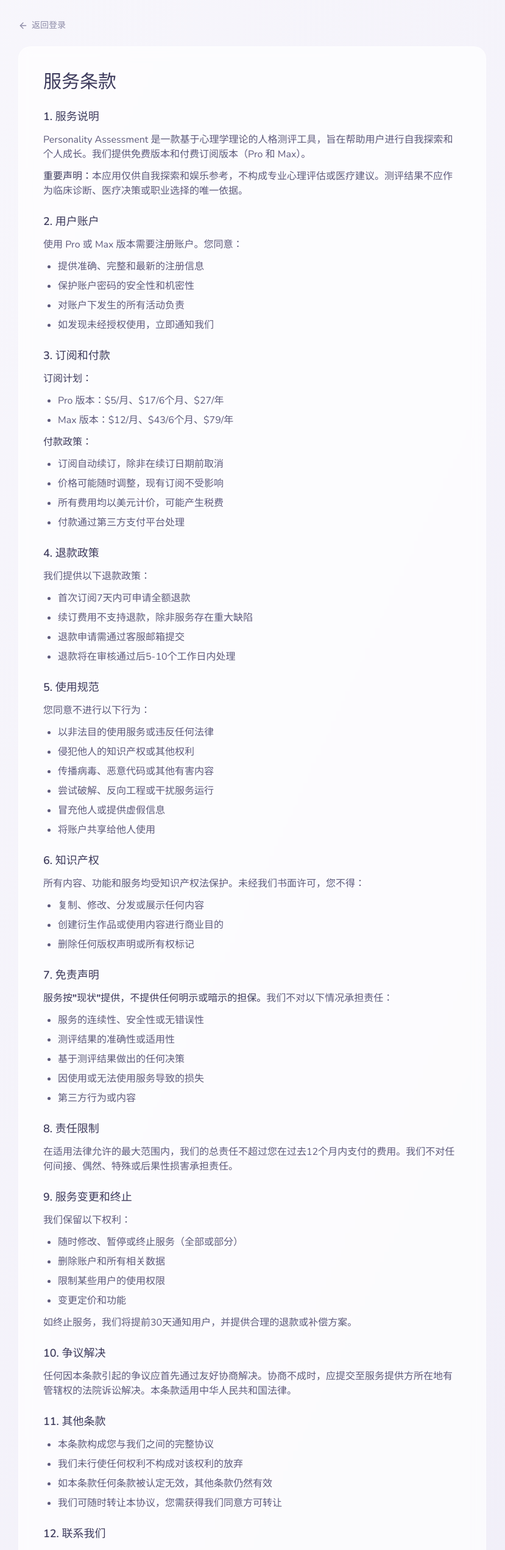
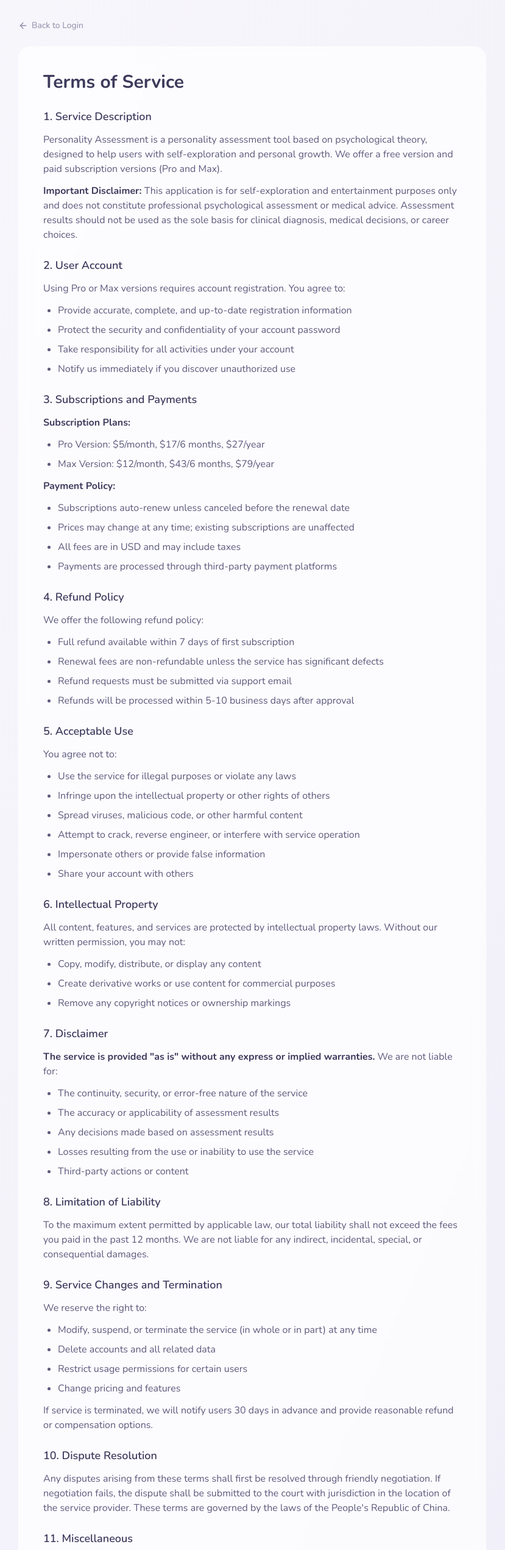
Before and after one commit to DanielStilwell/Temperament, a React (Vite) app: page /terms in a window 1280 px wide. Shown: the top 2542 px of the page at 61% size, without its empty margins (226-1055 px from the left). Built offline with nearby package versions, Linux system fonts and the light colour scheme; no server answers.

Commit message:
refactor: 隐私政策和服务条款改为英文，删除儿童隐私条款
- Privacy Policy: 转为英文，删除第7节儿童隐私条款
- Terms of Service: 转为英文
- 返回按钮文本改为 'Back to Login'

```diff
--- a/src/pages/PrivacyPolicyPage.tsx
+++ b/src/pages/PrivacyPolicyPage.tsx
@@ -10,7 +10,7 @@ export default function PrivacyPolicyPage() {
           className="inline-flex items-center gap-1.5 text-sm text-[#8E8CA8] hover:text-[#5B4FCF] transition-colors mb-6"
         >
           <ArrowLeft className="w-4 h-4" />
-          返回登录
+          Back to Login
         </Link>
 
         <div className="rounded-[20px] bg-white/70 backdrop-blur-[10px] border border-white/50 p-8 md:p-10">
@@ -18,93 +18,86 @@ export default function PrivacyPolicyPage() {
             className="text-2xl md:text-3xl font-bold text-[#3D3A5C] mb-6"
             style={{ fontFamily: "'Nunito', 'PingFang SC', sans-serif" }}
           >
-            隐私政策
+            Privacy Policy
           </h1>
 
           <div className="space-y-6 text-[#5D5A7C] text-sm md:text-base leading-relaxed">
             <section>
-              <h2 className="text-lg font-semibold text-[#3D3A5C] mb-3">1. 信息收集</h2>
+              <h2 className="text-lg font-semibold text-[#3D3A5C] mb-3">1. Information Collection</h2>
               <p className="mb-3">
-                我们收集的信息包括但不限于：电子邮件地址、账户密码（加密存储）、测评结果数据、团队管理数据等。这些信息用于提供个性化服务、改善用户体验以及保护账户安全。
+                We collect information including but not limited to: email addresses, account passwords (encrypted), assessment results, and team management data. This information is used to provide personalized services, improve user experience, and protect account security.
               </p>
               <p>
-                对于免费版本用户，数据仅存储在本地浏览器中，不会上传至服务器。对于 Pro 和 Max 版本用户，数据将存储在我们的安全服务器上，以便实现跨设备访问和团队协作功能。
+                For free version users, data is stored locally in the browser and not uploaded to servers. For Pro and Max version users, data is stored on our secure servers to enable cross-device access and team collaboration features.
               </p>
             </section>
 
             <section>
-              <h2 className="text-lg font-semibold text-[#3D3A5C] mb-3">2. 信息使用</h2>
+              <h2 className="text-lg font-semibold text-[#3D3A5C] mb-3">2. Information Usage</h2>
               <p className="mb-3">
-                我们使用收集的信息来：
+                We use the collected information to:
               </p>
               <ul className="list-disc pl-6 space-y-2">
-                <li>提供、维护和改进我们的服务</li>
-                <li>处理您的订阅和付款</li>
-                <li>发送服务相关的通知和更新</li>
-                <li>分析使用趋势以优化产品功能</li>
-                <li>防止欺诈和确保平台安全</li>
+                <li>Provide, maintain, and improve our services</li>
+                <li>Process your subscriptions and payments</li>
+                <li>Send service-related notifications and updates</li>
+                <li>Analyze usage trends to optimize product features</li>
+                <li>Prevent fraud and ensure platform security</li>
               </ul>
             </section>
 
             <section>
-              <h2 className="text-lg font-semibold text-[#3D3A5C] mb-3">3. 信息共享</h2>
+              <h2 className="text-lg font-semibold text-[#3D3A5C] mb-3">3. Information Sharing</h2>
               <p className="mb-3">
-                我们不会出售、交易或以其他方式将您的个人信息转让给第三方。但在以下情况下，我们可能会共享您的信息：
+                We do not sell, trade, or otherwise transfer your personal information to third parties. However, we may share your information in the following circumstances:
               </p>
               <ul className="list-disc pl-6 space-y-2">
-                <li>经您明确同意</li>
-                <li>与帮助我们运营的服务提供商共享（如支付处理商、云服务提供商）</li>
-                <li>遵守法律义务或响应合法的政府请求</li>
-                <li>保护我们的权利、隐私、安全或财产</li>
+                <li>With your explicit consent</li>
+                <li>With service providers who help us operate (such as payment processors, cloud service providers)</li>
+                <li>To comply with legal obligations or respond to lawful government requests</li>
+                <li>To protect our rights, privacy, safety, or property</li>
               </ul>
             </section>
 
             <section>
-              <h2 className="text-lg font-semibold text-[#3D3A5C] mb-3">4. 数据安全</h2>
+              <h2 className="text-lg font-semibold text-[#3D3A5C] mb-3">4. Data Security</h2>
               <p>
-                我们采用业界标准的安全措施来保护您的信息，包括但不限于：数据加密传输（HTTPS）、密码哈希存储、访问控制、定期安全审计等。然而，没有任何互联网传输或电子存储方法是 100% 安全的，我们无法保证绝对的安全性。
+                We employ industry-standard security measures to protect your information, including but not limited to: encrypted data transmission (HTTPS), password hashing, access controls, and regular security audits. However, no internet transmission or electronic storage method is 100% secure, and we cannot guarantee absolute security.
               </p>
             </section>
 
             <section>
-              <h2 className="text-lg font-semibold text-[#3D3A5C] mb-3">5. Cookie 和跟踪技术</h2>
+              <h2 className="text-lg font-semibold text-[#3D3A5C] mb-3">5. Cookies and Tracking Technologies</h2>
               <p>
-                我们使用 Cookie 和类似的跟踪技术来收集信息、改善服务性能和个性化用户体验。您可以在浏览器设置中管理 Cookie 偏好，但禁用 Cookie 可能会影响某些功能的正常使用。
+                We use cookies and similar tracking technologies to collect information, improve service performance, and personalize user experience. You can manage cookie preferences in your browser settings, but disabling cookies may affect the functionality of certain features.
               </p>
             </section>
 
             <section>
-              <h2 className="text-lg font-semibold text-[#3D3A5C] mb-3">6. 您的权利</h2>
+              <h2 className="text-lg font-semibold text-[#3D3A5C] mb-3">6. Your Rights</h2>
               <p className="mb-3">
-                您有权：
+                You have the right to:
               </p>
               <ul className="list-disc pl-6 space-y-2">
-                <li>访问和更新您的个人信息</li>
-                <li>请求删除您的账户和相关数据</li>
-                <li>选择退出营销通信</li>
-                <li>请求获取您的数据副本</li>
-                <li>反对某些数据处理活动</li>
+                <li>Access and update your personal information</li>
+                <li>Request deletion of your account and related data</li>
+                <li>Opt out of marketing communications</li>
+                <li>Request a copy of your data</li>
+                <li>Object to certain data processing activities</li>
               </ul>
             </section>
 
             <section>
-              <h2 className="text-lg font-semibold text-[#3D3A5C] mb-3">7. 儿童隐私</h2>
+              <h2 className="text-lg font-semibold text-[#3D3A5C] mb-3">7. Policy Updates</h2>
               <p>
-                我们的服务不面向 13 岁以下的儿童。我们不会故意收集 13 岁以下儿童的个人信息。如果您发现您的孩子向我们提供了信息，请联系我们，我们将采取适当措施删除该信息。
+                We may update this privacy policy from time to time. Significant changes will be notified to you prominently on this page. Continued use of our services indicates your acceptance of the updated policy.
               </p>
             </section>
 
             <section>
-              <h2 className="text-lg font-semibold text-[#3D3A5C] mb-3">8. 政策更新</h2>
+              <h2 className="text-lg font-semibold text-[#3D3A5C] mb-3">8. Contact Us</h2>
               <p>
-                我们可能会不时更新本隐私政策。重大变更将在本页面显著位置通知您。继续使用我们的服务即表示您接受更新后的政策。
-              </p>
-            </section>
-
-            <section>
-              <h2 className="text-lg font-semibold text-[#3D3A5C] mb-3">9. 联系我们</h2>
-              <p>
-                如果您对本隐私政策有任何疑问或建议，请通过以下方式联系我们：
+                If you have any questions or suggestions about this privacy policy, please contact us at:
               </p>
               <div className="mt-3 p-4 rounded-xl bg-[#F8F7FC] border border-[#E8E6F5]">
                 <p className="font-medium text-[#5B4FCF]">tempesup@qq.com</p>
@@ -113,7 +106,7 @@ export default function PrivacyPolicyPage() {
 
             <div className="pt-6 border-t border-[#E8E6F5]">
               <p className="text-xs text-[#8E8CA8]">
-                最后更新日期：2026年7月30日
+                Last updated: July 30, 2026
               </p>
             </div>
           </div>
--- a/src/pages/TermsOfServicePage.tsx
+++ b/src/pages/TermsOfServicePage.tsx
@@ -10,7 +10,7 @@ export default function TermsOfServicePage() {
           className="inline-flex items-center gap-1.5 text-sm text-[#8E8CA8] hover:text-[#5B4FCF] transition-colors mb-6"
         >
           <ArrowLeft className="w-4 h-4" />
-          返回登录
+          Back to Login
         </Link>
 
         <div className="rounded-[20px] bg-white/70 backdrop-blur-[10px] border border-white/50 p-8 md:p-10">
@@ -18,151 +18,151 @@ export default function TermsOfServicePage() {
             className="text-2xl md:text-3xl font-bold text-[#3D3A5C] mb-6"
             style={{ fontFamily: "'Nunito', 'PingFang SC', sans-serif" }}
           >
-            服务条款
+            Terms of Service
           </h1>
 
           <div className="space-y-6 text-[#5D5A7C] text-sm md:text-base leading-relaxed">
             <section>
-              <h2 className="text-lg font-semibold text-[#3D3A5C] mb-3">1. 服务说明</h2>
+              <h2 className="text-lg font-semibold text-[#3D3A5C] mb-3">1. Service Description</h2>
               <p className="mb-3">
-                Personality Assessment 是一款基于心理学理论的人格测评工具，旨在帮助用户进行自我探索和个人成长。我们提供免费版本和付费订阅版本（Pro 和 Max）。
+                Personality Assessment is a personality assessment tool based on psychological theory, designed to help users with self-exploration and personal growth. We offer a free version and paid subscription versions (Pro and Max).
               </p>
               <p>
-                <strong className="text-[#3D3A5C]">重要声明：</strong>本应用仅供自我探索和娱乐参考，不构成专业心理评估或医疗建议。测评结果不应作为临床诊断、医疗决策或职业选择的唯一依据。
+                <strong className="text-[#3D3A5C]">Important Disclaimer:</strong> This application is for self-exploration and entertainment purposes only and does not constitute professional psychological assessment or medical advice. Assessment results should not be used as the sole basis for clinical diagnosis, medical decisions, or career choices.
               </p>
             </section>
 
             <section>
-              <h2 className="text-lg font-semibold text-[#3D3A5C] mb-3">2. 用户账户</h2>
+              <h2 className="text-lg font-semibold text-[#3D3A5C] mb-3">2. User Account</h2>
               <p className="mb-3">
-                使用 Pro 或 Max 版本需要注册账户。您同意：
+                Using Pro or Max versions requires account registration. You agree to:
               </p>
               <ul className="list-disc pl-6 space-y-2">
-                <li>提供准确、完整和最新的注册信息</li>
-                <li>保护账户密码的安全性和机密性</li>
-                <li>对账户下发生的所有活动负责</li>
-                <li>如发现未经授权使用，立即通知我们</li>
+                <li>Provide accurate, complete, and up-to-date registration information</li>
+                <li>Protect the security and confidentiality of your account password</li>
+                <li>Take responsibility for all activities under your account</li>
+                <li>Notify us immediately if you discover unauthorized use</li>
               </ul>
             </section>
 
             <section>
-              <h2 className="text-lg font-semibold text-[#3D3A5C] mb-3">3. 订阅和付款</h2>
+              <h2 className="text-lg font-semibold text-[#3D3A5C] mb-3">3. Subscriptions and Payments</h2>
               <p className="mb-3">
-                <strong className="text-[#3D3A5C]">订阅计划：</strong>
+                <strong className="text-[#3D3A5C]">Subscription Plans:</strong>
               </p>
               <ul className="list-disc pl-6 space-y-2 mb-3">
-                <li>Pro 版本：$5/月、$17/6个月、$27/年</li>
-                <li>Max 版本：$12/月、$43/6个月、$79/年</li>
+                <li>Pro Version: $5/month, $17/6 months, $27/year</li>
+                <li>Max Version: $12/month, $43/6 months, $79/year</li>
               </ul>
               <p className="mb-3">
-                <strong className="text-[#3D3A5C]">付款政策：</strong>
+                <strong className="text-[#3D3A5C]">Payment Policy:</strong>
               </p>
               <ul className="list-disc pl-6 space-y-2">
-                <li>订阅自动续订，除非在续订日期前取消</li>
-                <li>价格可能随时调整，现有订阅不受影响</li>
-                <li>所有费用均以美元计价，可能产生税费</li>
-                <li>付款通过第三方支付平台处理</li>
+                <li>Subscriptions auto-renew unless canceled before the renewal date</li>
+                <li>Prices may change at any time; existing subscriptions are unaffected</li>
+                <li>All fees are in USD and may include taxes</li>
+                <li>Payments are processed through third-party payment platforms</li>
               </ul>
             </section>
 
             <section>
-              <h2 className="text-lg font-semibold text-[#3D3A5C] mb-3">4. 退款政策</h2>
+              <h2 className="text-lg font-semibold text-[#3D3A5C] mb-3">4. Refund Policy</h2>
               <p className="mb-3">
-                我们提供以下退款政策：
+                We offer the following refund policy:
               </p>
               <ul className="list-disc pl-6 space-y-2">
-                <li>首次订阅7天内可申请全额退款</li>
-                <li>续订费用不支持退款，除非服务存在重大缺陷</li>
-                <li>退款申请需通过客服邮箱提交</li>
-                <li>退款将在审核通过后5-10个工作日内处理</li>
+                <li>Full refund available within 7 days of first subscription</li>
+                <li>Renewal fees are non-refundable unless the service has significant defects</li>
+                <li>Refund requests must be submitted via support email</li>
+                <li>Refunds will be processed within 5-10 business days after approval</li>
               </ul>
             </section>
 
             <section>
-              <h2 className="text-lg font-semibold text-[#3D3A5C] mb-3">5. 使用规范</h2>
+              <h2 className="text-lg font-semibold text-[#3D3A5C] mb-3">5. Acceptable Use</h2>
               <p className="mb-3">
-                您同意不进行以下行为：
+                You agree not to:
               </p>
               <ul className="list-disc pl-6 space-y-2">
-                <li>以非法目的使用服务或违反任何法律</li>
-                <li>侵犯他人的知识产权或其他权利</li>
-                <li>传播病毒、恶意代码或其他有害内容</li>
-                <li>尝试破解、反向工程或干扰服务运行</li>
-                <li>冒充他人或提供虚假信息</li>
-                <li>将账户共享给他人使用</li>
+                <li>Use the service for illegal purposes or violate any laws</li>
+                <li>Infringe upon the intellectual property or other rights of others</li>
+                <li>Spread viruses, malicious code, or other harmful content</li>
+                <li>Attempt to crack, reverse engineer, or interfere with service operation</li>
+                <li>Impersonate others or provide false information</li>
+                <li>Share your account with others</li>
               </ul>
             </section>
 
             <section>
-              <h2 className="text-lg font-semibold text-[#3D3A5C] mb-3">6. 知识产权</h2>
+              <h2 className="text-lg font-semibold text-[#3D3A5C] mb-3">6. Intellectual Property</h2>
               <p className="mb-3">
-                所有内容、功能和服务均受知识产权法保护。未经我们书面许可，您不得：
+                All content, features, and services are protected by intellectual property laws. Without our written permission, you may not:
               </p>
               <ul className="list-disc pl-6 space-y-2">
-                <li>复制、修改、分发或展示任何内容</li>
-                <li>创建衍生作品或使用内容进行商业目的</li>
-                <li>删除任何版权声明或所有权标记</li>
+                <li>Copy, modify, distribute, or display any content</li>
+                <li>Create derivative works or use content for commercial purposes</li>
+                <li>Remove any copyright notices or ownership markings</li>
               </ul>
             </section>
 
             <section>
-              <h2 className="text-lg font-semibold text-[#3D3A5C] mb-3">7. 免责声明</h2>
+              <h2 className="text-lg font-semibold text-[#3D3A5C] mb-3">7. Disclaimer</h2>
               <p className="mb-3">
-                <strong className="text-[#3D3A5C]">服务按"现状"提供，不提供任何明示或暗示的担保。</strong>我们不对以下情况承担责任：
+                <strong className="text-[#3D3A5C]">The service is provided "as is" without any express or implied warranties.</strong> We are not liable for:
               </p>
               <ul className="list-disc pl-6 space-y-2">
-                <li>服务的连续性、安全性或无错误性</li>
-                <li>测评结果的准确性或适用性</li>
-                <li>基于测评结果做出的任何决策</li>
-                <li>因使用或无法使用服务导致的损失</li>
-                <li>第三方行为或内容</li>
+                <li>The continuity, security, or error-free nature of the service</li>
+                <li>The accuracy or applicability of assessment results</li>
+                <li>Any decisions made based on assessment results</li>
+                <li>Losses resulting from the use or inability to use the service</li>
+                <li>Third-party actions or content</li>
               </ul>
             </section>
 
             <section>
-              <h2 className="text-lg font-semibold text-[#3D3A5C] mb-3">8. 责任限制</h2>
+              <h2 className="text-lg font-semibold text-[#3D3A5C] mb-3">8. Limitation of Liability</h2>
               <p>
-                在适用法律允许的最大范围内，我们的总责任不超过您在过去12个月内支付的费用。我们不对任何间接、偶然、特殊或后果性损害承担责任。
+                To the maximum extent permitted by applicable law, our total liability shall not exceed the fees you paid in the past 12 months. We are not liable for any indirect, incidental, special, or consequential damages.
               </p>
             </section>
 
             <section>
-              <h2 className="text-lg font-semibold text-[#3D3A5C] mb-3">9. 服务变更和终止</h2>
+              <h2 className="text-lg font-semibold text-[#3D3A5C] mb-3">9. Service Changes and Termination</h2>
               <p className="mb-3">
-                我们保留以下权利：
+                We reserve the right to:
               </p>
               <ul className="list-disc pl-6 space-y-2">
-                <li>随时修改、暂停或终止服务（全部或部分）</li>
-                <li>删除账户和所有相关数据</li>
-                <li>限制某些用户的使用权限</li>
-                <li>变更定价和功能</li>
+                <li>Modify, suspend, or terminate the service (in whole or in part) at any time</li>
+                <li>Delete accounts and all related data</li>
+                <li>Restrict usage permissions for certain users</li>
+                <li>Change pricing and features</li>
               </ul>
               <p className="mt-3">
-                如终止服务，我们将提前30天通知用户，并提供合理的退款或补偿方案。
+                If service is terminated, we will notify users 30 days in advance and provide reasonable refund or compensation options.
               </p>
             </section>
 
             <section>
-              <h2 className="text-lg font-semibold text-[#3D3A5C] mb-3">10. 争议解决</h2>
+              <h2 className="text-lg font-semibold text-[#3D3A5C] mb-3">10. Dispute Resolution</h2>
               <p>
-                任何因本条款引起的争议应首先通过友好协商解决。协商不成时，应提交至服务提供方所在地有管辖权的法院诉讼解决。本条款适用中华人民共和国法律。
+                Any disputes arising from these terms shall first be resolved through friendly negotiation. If negotiation fails, the dispute shall be submitted to the court with jurisdiction in the location of the service provider. These terms are governed by the laws of the People's Republic of China.
               </p>
             </section>
 
             <section>
-              <h2 className="text-lg font-semibold text-[#3D3A5C] mb-3">11. 其他条款</h2>
+              <h2 className="text-lg font-semibold text-[#3D3A5C] mb-3">11. Miscellaneous</h2>
               <ul className="list-disc pl-6 space-y-2">
-                <li>本条款构成您与我们之间的完整协议</li>
-                <li>我们未行使任何权利不构成对该权利的放弃</li>
-                <li>如本条款任何条款被认定无效，其他条款仍然有效</li>
-                <li>我们可随时转让本协议，您需获得我们同意方可转让</li>
+                <li>These terms constitute the entire agreement between you and us</li>
+                <li>Our failure to exercise any right does not constitute a waiver of that right</li>
+                <li>If any provision of these terms is found invalid, the remaining terms remain in effect</li>
+                <li>We may assign this agreement at any time; you need our consent to assign</li>
               </ul>
             </section>
 
             <section>
-              <h2 className="text-lg font-semibold text-[#3D3A5C] mb-3">12. 联系我们</h2>
+              <h2 className="text-lg font-semibold text-[#3D3A5C] mb-3">12. Contact Us</h2>
               <p>
-                如有任何问题或建议，请联系：
+                For any questions or suggestions, please contact:
               </p>
               <div className="mt-3 p-4 rounded-xl bg-[#F8F7FC] border border-[#E8E6F5]">
                 <p className="font-medium text-[#5B4FCF]">tempesup@qq.com</p>
@@ -171,7 +171,7 @@ export default function TermsOfServicePage() {
 
             <div className="pt-6 border-t border-[#E8E6F5]">
               <p className="text-xs text-[#8E8CA8]">
-                最后更新日期：2026年7月30日
+                Last updated: July 30, 2026
               </p>
             </div>
           </div>
```
